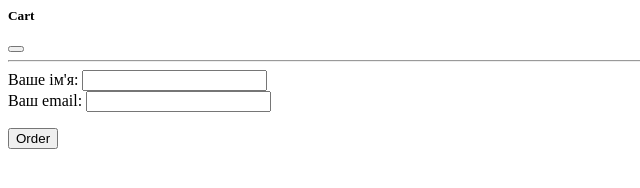
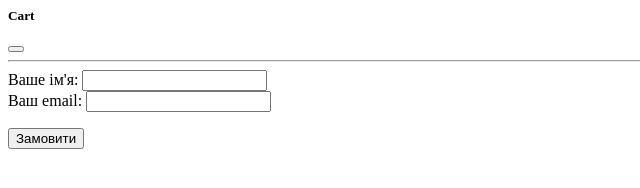
Before and after one commit to ferikand/personal-project-for-js-course, a website: page index.cart.partial.html in a window 1280 px wide. Shown: the full height of the page, 0-640 px from the left. Drawn offline with Linux system fonts and the light colour scheme.

Commit message:
change eng to ua in order btn

```diff
--- a/index.cart.partial.html
+++ b/index.cart.partial.html
@@ -48,7 +48,7 @@
             role="button"
             class="btn btn-primary order"
           >
-            Order
+            Замовити
           </button>
         </div>
       </div>
```
